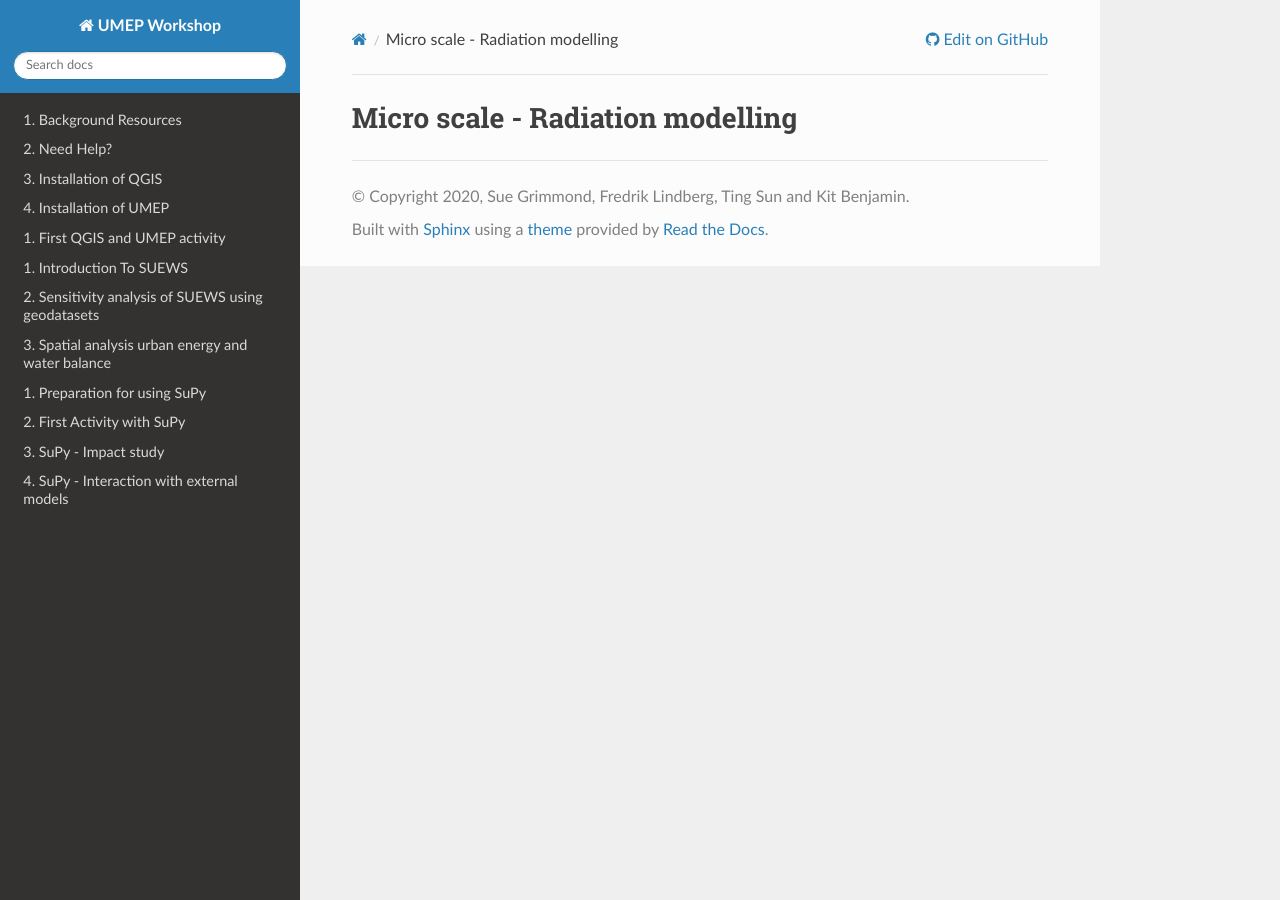
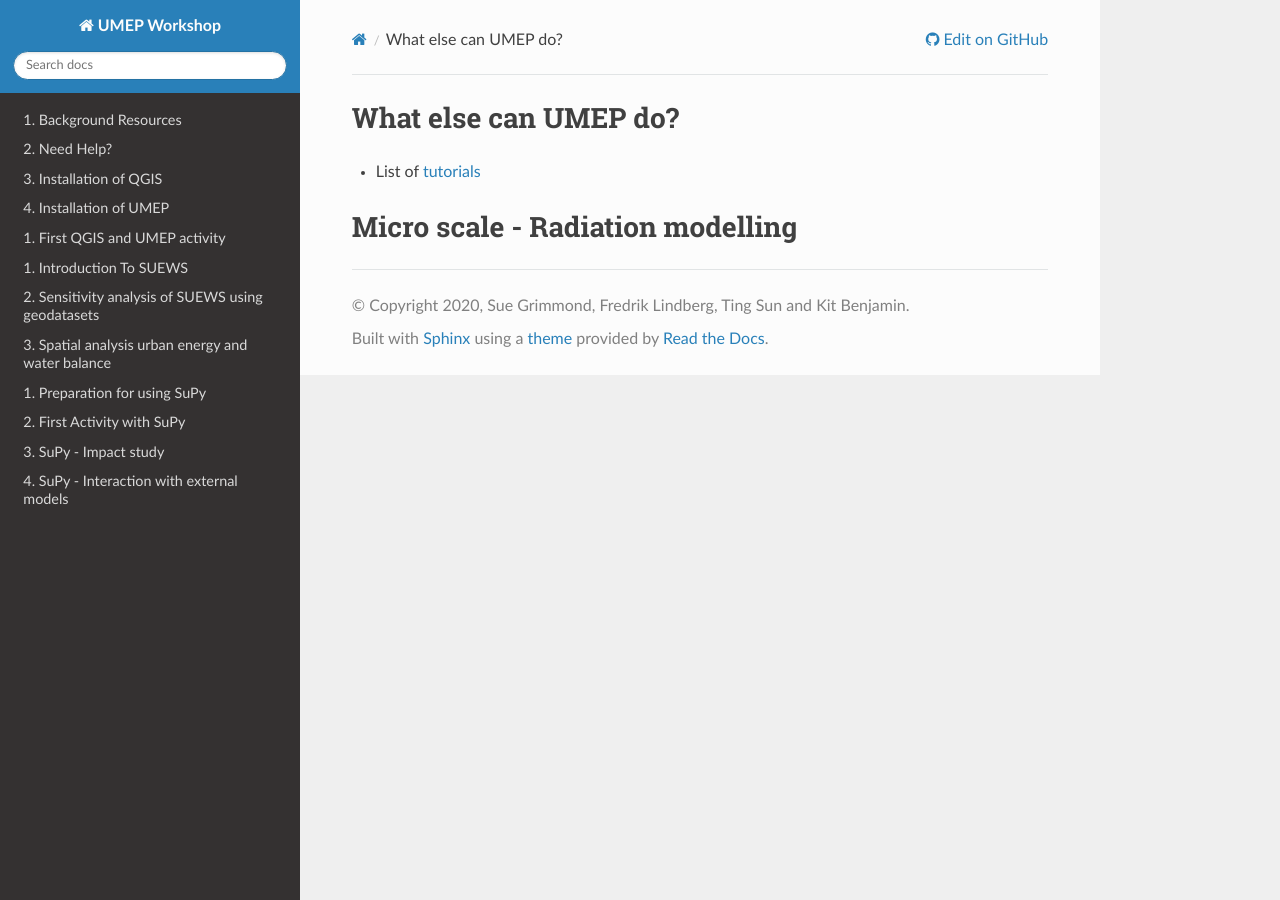
Before and after one commit to Urban-Meteorology-Reading/UMEP-Workshop, a Sphinx documentation site: the page built from source/UMEP-3.rst, in a window 1280 px wide. Built offline with Sphinx 7.4.7 and the Read the Docs theme 2.0.0, drawn with Linux system fonts in a browser that asks for light colours; pages that are not in the unit, such as notebooks, are missing from menus.

Commit message:
Update UMEP-3.rst

```diff
--- a/source/UMEP-3.rst
+++ b/source/UMEP-3.rst
@@ -1,2 +1,8 @@
+What else can UMEP do?
+~~~~~~~~~~~~~~~~~~~~~~
+
+- List of `tutorials <https://umep-docs.readthedocs.io/projects/tutorial/en/latest/index.html>`__
+
+
 Micro scale - Radiation modelling
 ~~~~~~~~~~~~~~~~~~~~~~~~~~~~~~~~~
```
